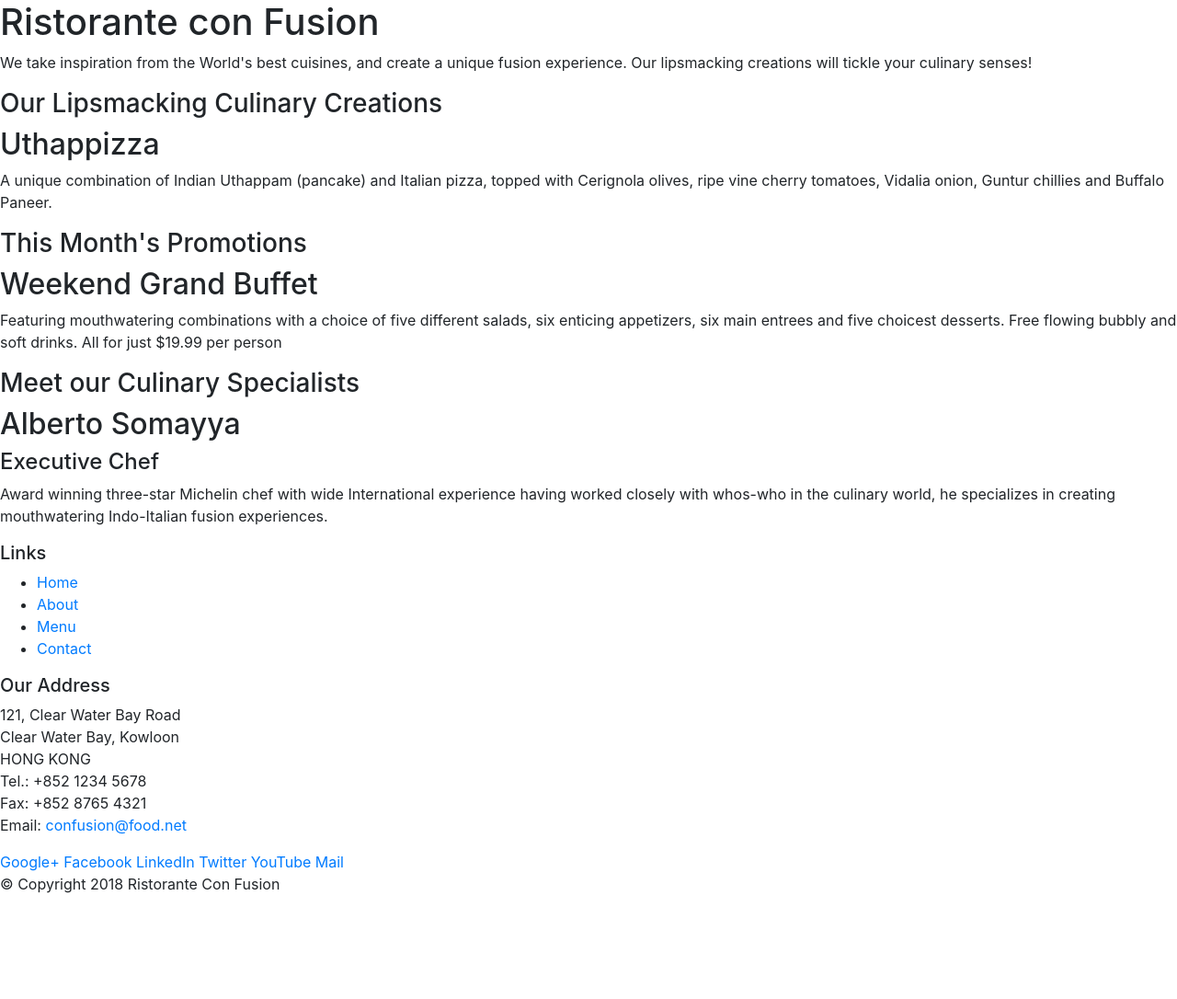
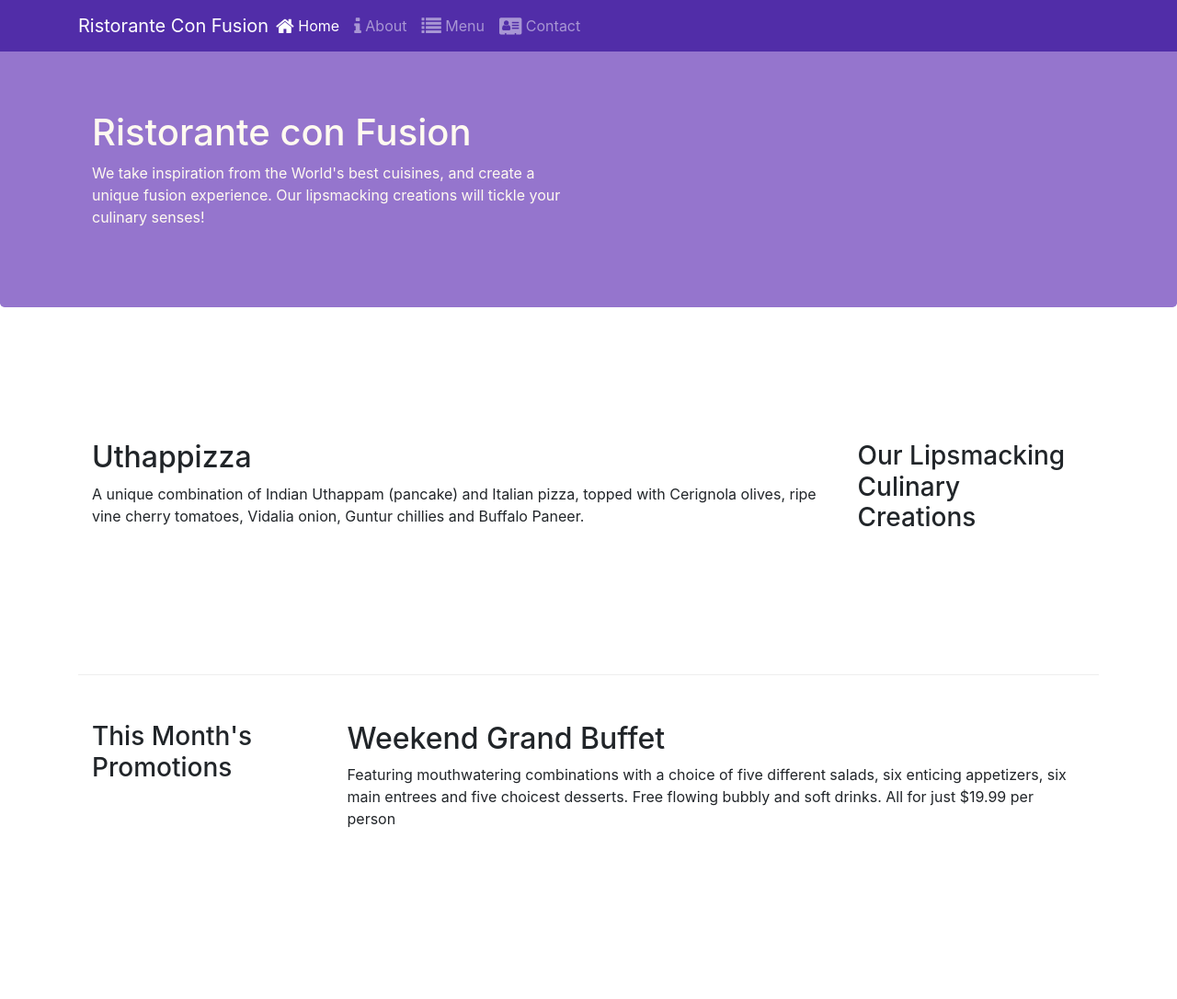
Before and after one commit to kausthubtm/Bootstrp-4, a website: page index.html in a window 1280 px wide. Shown: the top 1086 px of the page at 92% size. Before the commit the page ends 989 px from the top, so only its background shows below. Drawn offline with nearby package versions, Linux system fonts and the light colour scheme.

Commit message:
nav and icons

```diff
--- /dev/null
+++ b/css/styles.css
@@ -0,0 +1,39 @@
+.row-header{
+    margin: 0px auto;
+    padding: 0px auto;
+}
+
+.row-content {
+    margin: 0px auto;
+    padding: 50px 0px 50px 0px;
+    border-bottom: 1px ridge;
+    min-height: 400px;
+}
+
+.footer {
+    background-color: #D1C4E9;
+    margin: 0px auto;
+    padding: 20px 0px 20px 0px;
+}
+
+.jumbotron {
+    padding: 70px 30px 70px 30px;
+    margin: 0px auto;
+    background: #9575CD;
+    color: floralwhite
+}
+
+.address {
+    font-size: 80%;
+    margin: 0px;
+    color: #0f0f0f;
+}
+
+body {
+    padding: 50px 0px 0px 0px;
+    z-index: 0;
+}
+
+.navbar-dark {
+    background-color: #512DA8;
+}
--- a/index.html
+++ b/index.html
@@ -9,51 +9,72 @@
 
     <!-- Bootstrap CSS -->
     <link rel="stylesheet" href="node_modules/bootstrap/dist/css/bootstrap.min.css">
+    <link rel="stylesheet" href="node_modules/font-awesome/css/font-awesome.min.css">
+    <link rel="stylesheet" href="node_modules/bootstrap-social/bootstrap-social.css">
+    <link rel="stylesheet" href="css/styles.css">
     <title>Ristorante Con Fusion</title>
 </head>
 
 <body>
 
-    <header>
-        <div>
-            <div>
-                <div>
+    <!--nav bar-->
+    <nav class="navbar navbar-dark navbar-expand-sm fixed-top">
+        <div class="container">
+            <button class="navbar-toggler" type="button" data-toggle="collapse" data-target="#Navbar">
+                <span class="navbar-toggler-icon"></span>
+            </button>
+            <a class="navbar-brand mr-auto" href="#">Ristorante Con Fusion</a>
+            <div class="collapse navbar-collapse" id="Navbar">
+                <ul class="navbar-nav mr-auto">
+                    <li class="nav-item active"><a class="nav-link" href="#"><span class="fa fa-home fa-lg"></span> Home</a></li>
+                    <li class="nav-item"><a class="nav-link" href="./aboutus.html"><span class="fa fa-info fa-lg"></span> About</a></li>
+                    <li class="nav-item"><a class="nav-link" href="#"><span class="fa fa-list fa-lg"></span> Menu</a></li>
+                    <li class="nav-item"><a class="nav-link" href="#"><span class="fa fa-address-card fa-lg"></span> Contact</a></li>
+                </ul>
+            </div>
+        </div>
+    </nav>
+
+    <header class="jumbotron">
+        <div class="container">
+            <div class="row row-header">
+                <div class="col-12 col-sm-6">
                     <h1>Ristorante con Fusion</h1>
                     <p>We take inspiration from the World's best cuisines, and create a unique fusion experience. Our lipsmacking creations will tickle your culinary senses!</p>
                 </div>
-                <div>
+                <div class="col-12 col-sm">
                 </div>
             </div>
         </div>
     </header>
 
-    <div>
-        <div>
-            <div>
+    <div class="container">
+        <div class="row row-content align-items-center">
+            <div class="col-12 col-sm-4 order-sm-last col-md-3">
                 <h3>Our Lipsmacking Culinary Creations</h3>
             </div>
-            <div>
+            <div class="col col-sm order-sm-first col-md">
                 <h2>Uthappizza</h2>
                 <p>A unique combination of Indian Uthappam (pancake) and Italian pizza, topped with Cerignola olives, ripe vine cherry tomatoes, Vidalia onion, Guntur chillies and Buffalo Paneer.</p>
             </div>
         </div>
 
 
-        <div>
-            <div>
+        <div class="row row-content">
+            <div class="col-12 col-sm-4 col-md-3 align-items-center">
                 <h3>This Month's Promotions</h3>
             </div>
-            <div>
+            <div class="col col-sm col-md">
                 <h2>Weekend Grand Buffet</h2>
                 <p>Featuring mouthwatering combinations with a choice of five different salads, six enticing appetizers, six main entrees and five choicest desserts. Free flowing bubbly and soft drinks. All for just $19.99 per person </p>
             </div>
         </div>
 
-        <div>
-            <div>
+        <div class="row row-content">
+            <div class="col-12 col-sm-4 order-sm-last col-md-3 align-items-center">
                 <h3>Meet our Culinary Specialists</h3>
             </div>
-            <div>
+            <div class="col col-sm order-sm-first col-md">
                 <h2>Alberto Somayya</h2>
                 <h4>Executive Chef</h4>
                 <p>Award winning three-star Michelin chef with wide International experience having worked closely with whos-who in the culinary world, he specializes in creating mouthwatering Indo-Italian fusion experiences. </p>
@@ -61,42 +82,42 @@
         </div>
     </div>
 
-    <footer>
-        <div>
-            <div>
-                <div>
+    <footer class="footer">
+        <div class="container">
+            <div class="row">
+                <div class="col-4 offset-1 col-sm-2">
                     <h5>Links</h5>
-                    <ul>
+                    <ul class="list-unstyled">
                         <li><a href="#">Home</a></li>
-                        <li><a href="#">About</a></li>
+                        <li><a href="./aboutus.html">About</a></li>
                         <li><a href="#">Menu</a></li>
                         <li><a href="#">Contact</a></li>
                     </ul>
                 </div>
-                <div>
+                <div class="col-7 col-sm-5">
                     <h5>Our Address</h5>
                     <address>
 		              121, Clear Water Bay Road<br>
 		              Clear Water Bay, Kowloon<br>
 		              HONG KONG<br>
-		              Tel.: +852 1234 5678<br>
-		              Fax: +852 8765 4321<br>
-		              Email: <a href="mailto:confusion@food.net">confusion@food.net</a>
+		              <i class="fa fa-phone fa-lg"></i>: +852 1234 5678<br>
+		              <i class="fa fa-fax fa-lg"></i>: +852 8765 4321<br>
+		              <i class="fa fa-envelope fa-lg"></i>: <a href="mailto:confusion@food.net">confusion@food.net</a>
 		           </address>
                 </div>
-                <div>
-                    <div>
-                        <a href="http://google.com/+">Google+</a>
-                        <a href="http://www.facebook.com/profile.php?id=">Facebook</a>
-                        <a href="http://www.linkedin.com/in/">LinkedIn</a>
-                        <a href="http://twitter.com/">Twitter</a>
-                        <a href="http://youtube.com/">YouTube</a>
-                        <a href="mailto:">Mail</a>
+                <div class="col-12 col-sm-4 align-self-center">
+                    <div class="text-center">
+                        <a class="btn btn-social-icon btn-google" href="http://google.com/+"><i class="fa fa-google-plus fa-lg"></i></a>
+                        <a class="btn btn-social-icon btn-facebook" href="http://www.facebook.com/profile.php?id="><i class="fa fa-facebook fa-lg"></i></a>
+                        <a class="btn btn-social-icon btn-linkedin" href="http://www.linkedin.com/in/"><i class="fa fa-linkedin fa-lg"></i></a>
+                        <a class="btn btn-social-icon btn-twitter" href="http://twitter.com/"><i class="fa fa-twitter fa-lg"></i></a>
+                        <a class="btn btn-social-icon btn-google" href="http://youtube.com/"><i class="fa fa-youtube fa-lg"></i></a>
+                        <a class="btn btn-social-icon " href="mailto:"><i class="fa fa-envelope-o fa-lg"></i></a>
                     </div>
                 </div>
            </div>
-           <div>
-                <div>
+           <div class="row justify-content-center">
+                <div class="col-auto">
                     <p>© Copyright 2018 Ristorante Con Fusion</p>
                 </div>
            </div>
--- a/package.json
+++ b/package.json
@@ -15,6 +15,8 @@
   },
   "dependencies": {
     "bootstrap": "^4.0.0",
+    "bootstrap-social": "^5.1.1",
+    "font-awesome": "^4.7.0",
     "jquery": "^3.3.1",
     "popper.js": "^1.12.9"
   }
```
Also changed, not shown: aboutus.html (added, +138 -0 lines), ideation.html (added, +62 -0 lines), 1 other file.
